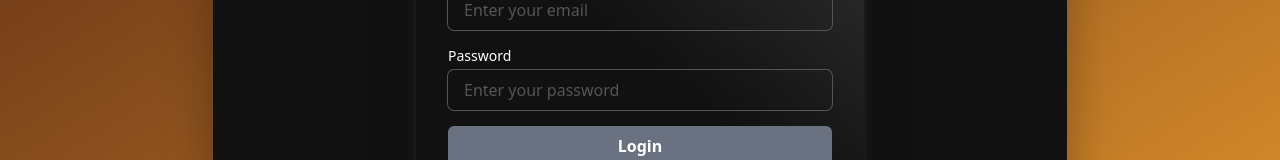
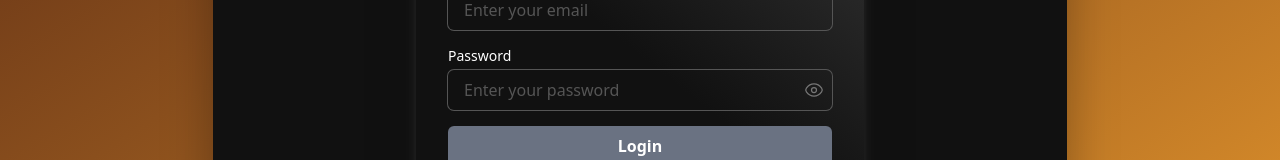
Before and after one commit to avisekh3110/yapbox-client, a React (Vite) app: page /signin in a window 1280 px wide. Shown: the part 344-504 px from the top of the page. Built offline with nearby package versions, Linux system fonts and the light colour scheme; no server answers; a web font is replaced by a local one.

Commit message:
deployment linked added.

```diff
--- a/src/const.js
+++ b/src/const.js
@@ -1,2 +1,3 @@
 // export const LocalPort = "https://5nl6xqc8-5000.inc1.devtunnels.ms";
-export const LocalPort = "http://localhost:5000";
+// export const LocalPort = "http://localhost:5000";
+export const LocalPort = "https://yapbox-backend.onrender.com";
--- a/src/pages/Signin.jsx
+++ b/src/pages/Signin.jsx
@@ -6,11 +6,14 @@ import { toast } from "react-toastify";
 import { LocalPort } from "../const";
 import { ThemeContext } from "../context/ThemeContext";
 import { IsLoggedinContext } from "../context/IsLoggedinContext";
+import openEye from "/open.svg";
+import closeEye from "/close.svg";
 
 export default function Signin() {
   const [email, setEmail] = useState("");
   const [password, setPassword] = useState("");
   const [loading, setLoading] = useState(false);
+  const [showPass, setShowPass] = useState(false);
 
   const { darkMode } = useContext(ThemeContext);
   const { logginUser } = useContext(IsLoggedinContext);
@@ -119,20 +122,34 @@ export default function Signin() {
             >
               Password
             </label>
+            <div
+              className={`flex items-center justify-between rounded-md ring-1 ${
+                darkMode ? "ring-secondary-dark-a" : "ring-secondary-b"
+              }`}
+            >
               <input
-              type="password"
+                type={showPass ? "text" : "password"}
                 value={password}
                 required
                 placeholder="Enter your password"
-              className={`w-full px-4 py-2 rounded-md ring-1 focus:outline-none focus:ring-2 focus:ring-primary-c transition${
+                className={`w-full px-4 py-2 rounded-l-md focus:outline-none focus:ring-2 focus:ring-primary-c transition bg-transparent ${
                   darkMode
-                  ? "bg-secondary-dark-b ring-secondary-dark-a text-tertiary-dark placeholder-secondary-dark-a"
-                  : "bg-secondary-c ring-secondary-b text-tertiary placeholder-secondary-a"
+                    ? " text-tertiary-dark placeholder-secondary-dark-a"
+                    : " text-tertiary placeholder-secondary-a"
                 }`}
                 onChange={(e) => {
                   setPassword(e.target.value);
                 }}
               />
+              <div
+                className="h-full w-10 bg-transparent flex items-center justify-center cursor-pointer"
+                onClick={() => {
+                  setShowPass(!showPass);
+                }}
+              >
+                <img src={showPass ? closeEye : openEye} width={20} alt="" />
+              </div>
+            </div>
           </div>
 
           <button
```
Also changed, not shown: public/close.svg (added), public/open.svg (added). Lines whose indentation alone changed are shown as unchanged.
